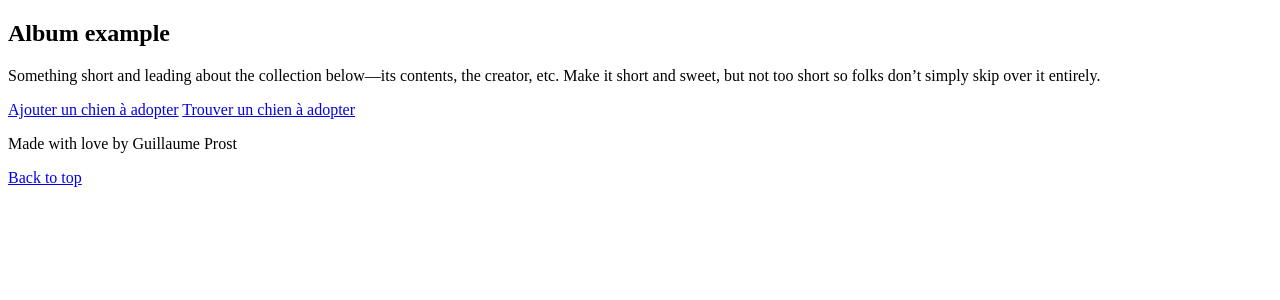
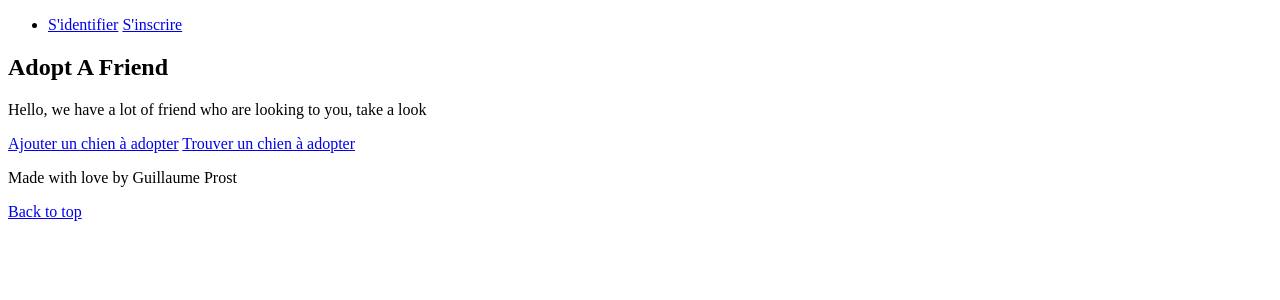
Before and after one commit to guillaumeprost/AdoptAFriend2.0, a Symfony app: template templates/home/index.html.twig in a window 1280 px wide. Shown: the top 300 px of the page. Run offline with Twig, Linux system fonts and the light colour scheme; the template is opened without the code that fills it, so the values that code supplies are empty; some libraries are stand-ins or nearby versions.

Commit message:
changement template affichage connection

```diff
--- a/src/Controller/RegistrationController.php
+++ b/src/Controller/RegistrationController.php
@@ -13,10 +13,6 @@ use Symfony\Component\Routing\Annotation\Route;
 use Symfony\Component\Security\Core\Encoder\UserPasswordEncoderInterface;
 use SymfonyCasts\Bundle\VerifyEmail\Exception\VerifyEmailExceptionInterface;
 
-/**
- * Class RegistrationController
- * @package App\Controller
- */
 class RegistrationController extends AbstractController
 {
     private EmailVerifier $emailVerifier;
--- a/templates/animal/create.html.twig
+++ b/templates/animal/create.html.twig
@@ -2,7 +2,7 @@
 
 {% block content %}
 
-    <div class="container">
+    <div class="container py-5">
         <h1 class="mt-5">Ajouter un Chien</h1>
         <p class="lead">Ajouter un chien à adopter</p>
 
--- a/templates/home/index.html.twig
+++ b/templates/home/index.html.twig
@@ -1,14 +1,48 @@
 {% extends 'base.html.twig' %}
 
 {% block header %}
+    <!-- Navbar -->
+    <nav class="navbar navbar-expand-lg navbar-dark shadow-5-strong bg">
+        <!-- Container wrapper -->
+        <div class="container-fluid">
+            <!-- Collapsible wrapper -->
+            <div class="collapse navbar-collapse justify-content-end" id="navbarSupportedContent">
+                <!-- Left links -->
+                <ul class="navbar-nav me-auto mb-2 mb-lg-0">
+                    {% if app.user %}
+                        <li class="nav-item dropdown dropleft">
+                            <a class="nav-link dropdown-toggle text-primary " href="#" id="navbarScrollingDropdown" role="button" data-toggle="dropdown" aria-haspopup="true" aria-expanded="false">
+                                {{ app.user.firstName }}
+                            </a>
+                            <div class="dropdown-menu" aria-labelledby="navbarDropdownMenuLink">
+                                <a class="dropdown-item" href="{{ path('user_update') }}">Mon compte</a>
+                                <a class="dropdown-item" href="#">Mes animaux</a>
+                                <a class="dropdown-item" href="#">Interêts</a>
+                                <a class="dropdown-item" href="{{ path('logout') }}">Se deconnecter</a>
+                            </div>
+                        </li>
+                    {% else %}
+                        <li class="nav-item">
+                            <div class="btn-group">
+                                <a href="{{ path('login') }}" class="btn btn-light" aria-current="page">S'identifier</a>
+                                <a href="{{ path('register') }}" class="btn btn-primary">S'inscrire</a>
+                            </div>
+                        </li>
+                    {% endif %}
+                </ul>
+                <!-- Left links -->
+            </div>
+            <!-- Collapsible wrapper -->
+        </div>
+        <!-- Container wrapper -->
+    </nav>
+    <!-- Navbar -->
     <main class="flex-shrink-0">
         <section class="py-5 text-center container">
             <div class="row py-lg-5">
                 <div class="col-lg-6 col-md-8 mx-auto">
-                    <h1 class="fw-light">Album example</h1>
-                    <p class="lead text-muted">Something short and leading about the collection below—its contents, the
-                        creator, etc. Make it short and sweet, but not too short so folks don’t simply skip over it
-                        entirely.</p>
+                    <h1 class="fw-light">Adopt A Friend</h1>
+                    <p class="lead text-muted">Hello, we have a lot of friend who are looking to you, take a look </p>
                     <p>
                         <a href="{{ path('animal_create', {'type': 'dog'}) }}" class="btn btn-primary my-2">Ajouter un chien à adopter</a>
                         <a href="{{ path('animal_search') }}" class="btn btn-secondary my-2">Trouver un chien à adopter</a>
@@ -16,7 +50,10 @@
                 </div>
             </div>
         </section>
+    </main>
+{% endblock %}
 
+{% block content %}
     <div class="album py-5 bg-light">
         <div class="container">
             <div class="row row-cols-1 row-cols-sm-2 row-cols-md-3 g-3">
@@ -26,5 +63,4 @@
             </div>
         </div>
     </div>
-    </main>
-{% endblock %}
+{% endblock content %}
--- a/templates/includes/menu.html.twig
+++ b/templates/includes/menu.html.twig
@@ -1,9 +1,9 @@
 <div class="navbar navbar-dark bg-dark shadow-sm">
     <div class="container">
-        <a href="#" class="navbar-brand d-flex align-items-center">
+        <a href="{{ path('homepage') }}" class="navbar-brand d-flex align-items-center">
             <strong>Adopt A Friend</strong>
         </a>
-        <nav class="navbar navbar-dark bg-dark shadow-sm navbar-expand-lg navbar bg">
+        <nav class="navbar navbar-dark bg-dark shadow-sm navbar-expand-lg bg">
             <div class="container-fluid collapse navbar-collapse">
                 <ul class="navbar-nav me-auto mb-2 mb-lg-0">
                     <li class="nav-item">
--- a/templates/security/login.html.twig
+++ b/templates/security/login.html.twig
@@ -4,7 +4,7 @@
 
 {% block content %}
 
-    <div class="container">
+    <div class="container py-5">
         <form method="post">
             {% if error %}
                 <div class="alert alert-danger">{{ error.messageKey|trans(error.messageData, 'security') }}</div>
@@ -37,7 +37,7 @@
                 </label>
             </div>
             #}
-
+            <br>
             <button class="btn btn-lg btn-primary" type="submit">
                 Sign in
             </button>
```
Also changed, not shown: src/Controller/HomeController.php (+1 -12 lines), src/Controller/SecurityController.php (+6 -1 lines), src/Entity/User.php (+11 -28 lines). Lines whose indentation alone changed are shown as unchanged.
